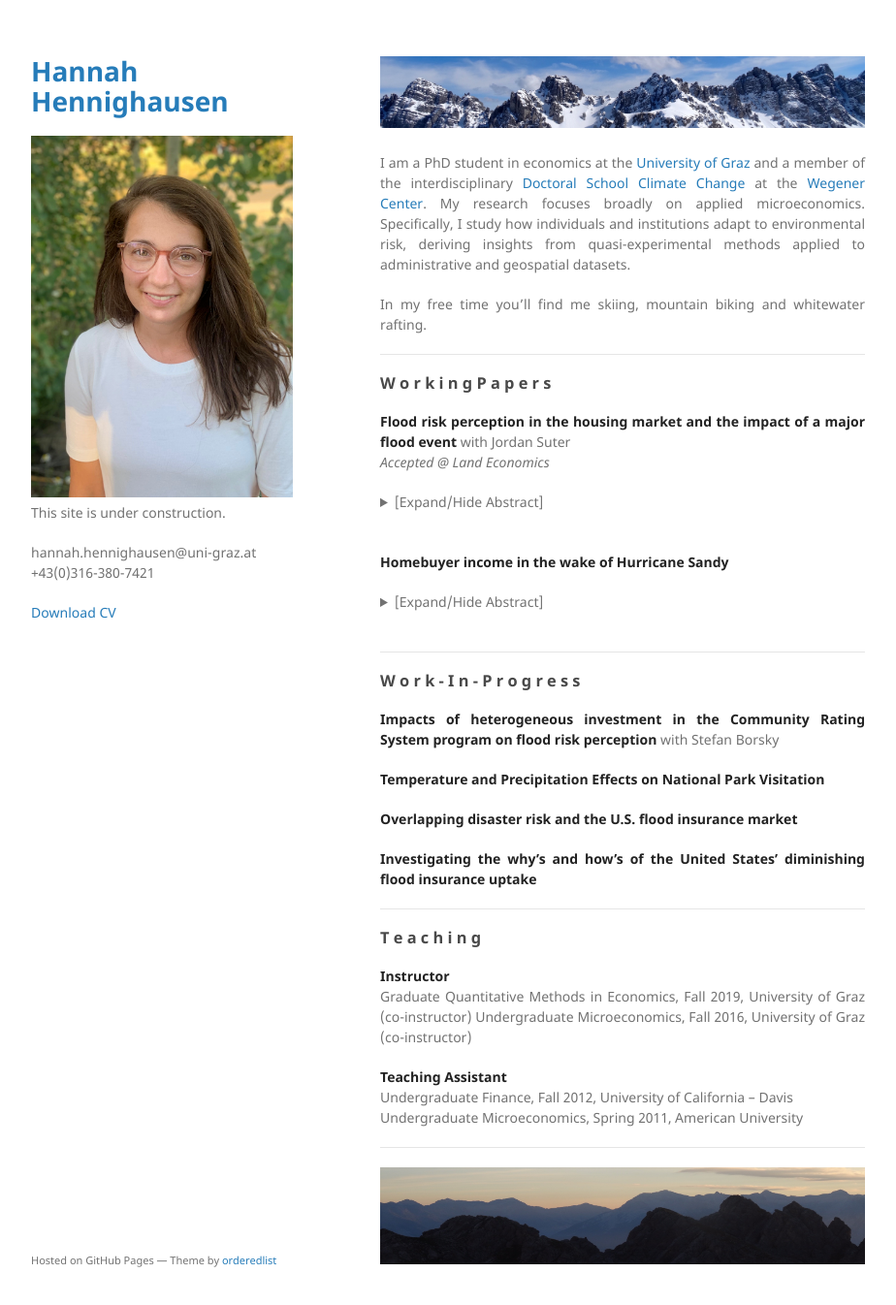
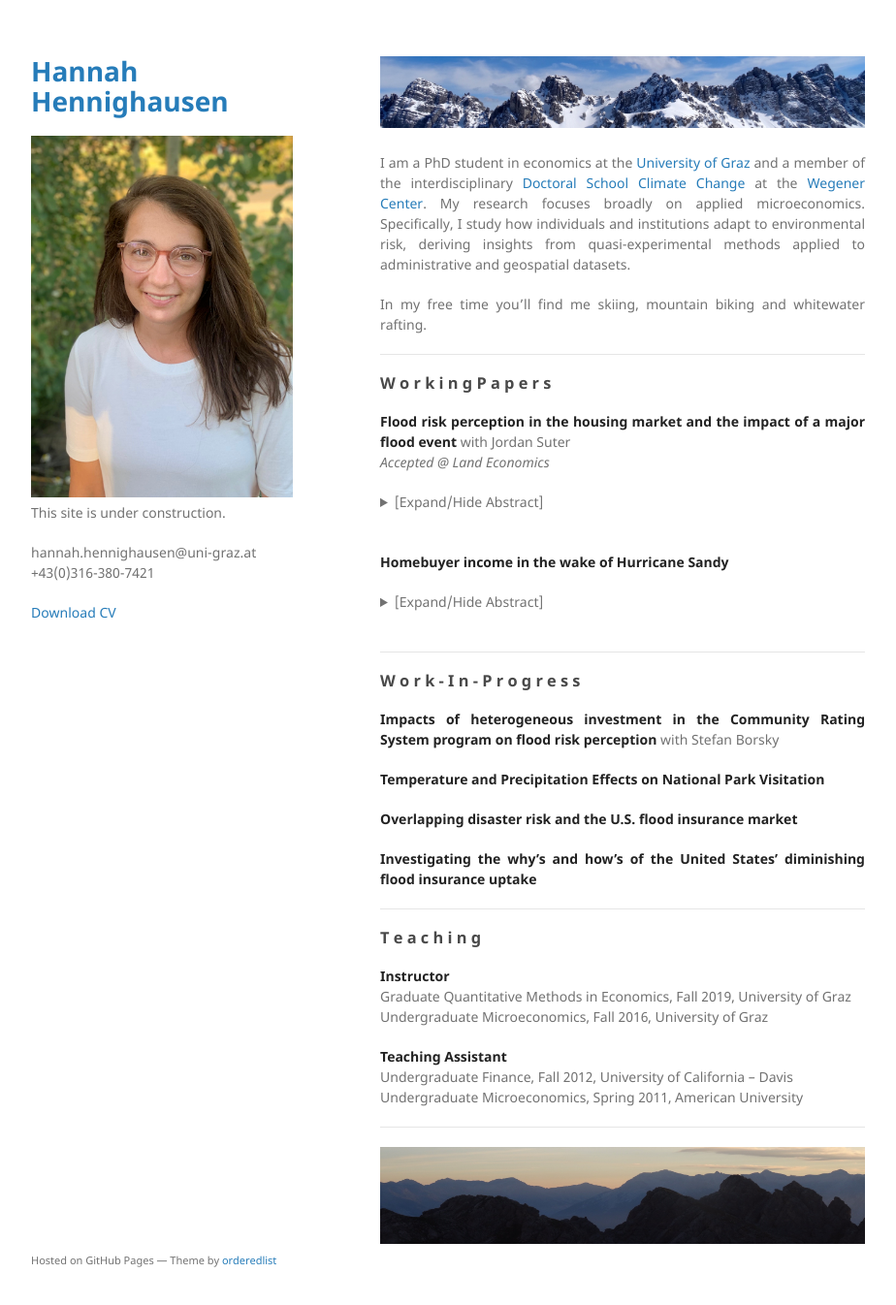
Before and after one commit to hannahhennighausen/hannahhennighausen.github.io, a Jekyll site: the page built from index.md, in a window 1280 px wide and 1379 px high. Shown: the top 1346 px of the window at 97% size, without its empty margins (178-1102 px from the left). Built offline with Jekyll 4.4.1, drawn with Linux system fonts in a browser that asks for light colours.

Commit message:
Update index.md

```diff
--- a/index.md
+++ b/index.md
@@ -52,8 +52,8 @@ Linking individual financial outcomes with flood events provides insight into ho
 ### T e a c h i n g
 
 **Instructor** <br />
-Graduate Quantitative Methods in Economics, Fall 2019, University of Graz (co-instructor)
-Undergraduate Microeconomics, Fall 2016, University of Graz (co-instructor)
+Graduate Quantitative Methods in Economics, Fall 2019, University of Graz <br />
+Undergraduate Microeconomics, Fall 2016, University of Graz
 
 **Teaching Assistant** <br />
 Undergraduate Finance, Fall 2012, University of California – Davis <br />
```
